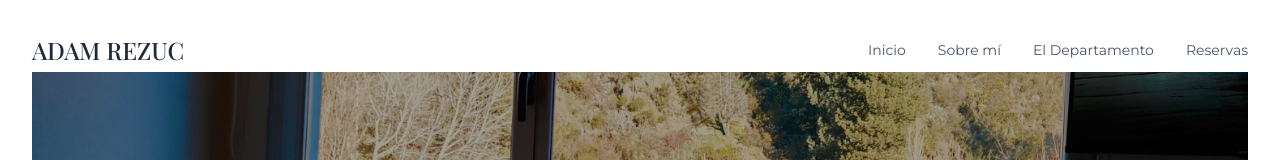
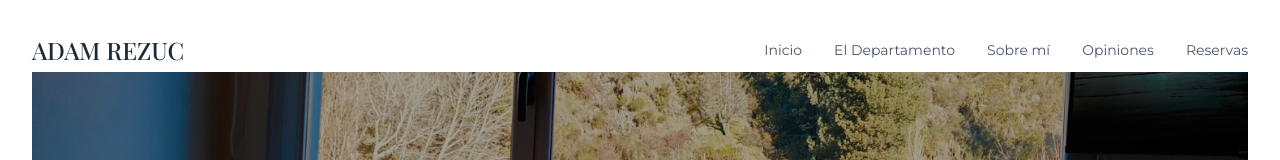
Before and after one commit to boring-ventures/adam-landing-official, a Next.js app: page / in a window 1280 px wide. Shown: the top 160 px of the page. Built offline with nearby package versions, Linux system fonts and the light colour scheme; a web font is replaced by a local one.

Commit message:
fix: section order

```diff
--- a/src/app/page.tsx
+++ b/src/app/page.tsx
@@ -1,7 +1,7 @@
 import Header from '../components/Header';
 import Hero from '../components/Hero';
+import Apartment from '../components/Apartment';
 import About from '../components/About';
-import Apartment from '../components/Apartment';
 import Testimonials from '../components/Testimonials';
 import Contact from '../components/Contact';
 import Footer from '../components/Footer';
@@ -12,8 +12,8 @@ export default function Home() {
       <Header />
       <Hero />
       <Apartment />
+      <About />
       <Testimonials />
-      <About />
       <Contact />
       <Footer />
     </div>
--- a/src/components/Header.tsx
+++ b/src/components/Header.tsx
@@ -58,6 +58,15 @@ export default function Header() {
           Inicio
         </motion.a>
         <motion.a
+          href="#apartment"
+          className="text-gray-600 hover:text-gray-800 transition-colors text-sm font-medium self-center"
+          variants={itemVariants}
+          whileHover={{ scale: 1.05, y: -2 }}
+          transition={{ duration: 0.2 }}
+        >
+          El Departamento
+        </motion.a>
+        <motion.a
           href="#sobre-mi"
           className="text-gray-600 hover:text-gray-800 transition-colors text-sm font-medium self-center"
           variants={itemVariants}
@@ -67,13 +76,13 @@ export default function Header() {
           Sobre mí
         </motion.a>
         <motion.a
-          href="#apartment"
+          href="#testimonios"
           className="text-gray-600 hover:text-gray-800 transition-colors text-sm font-medium self-center"
           variants={itemVariants}
           whileHover={{ scale: 1.05, y: -2 }}
           transition={{ duration: 0.2 }}
         >
-          El Departamento
+          Opiniones
         </motion.a>
         <motion.a
           href="#contact"
```
